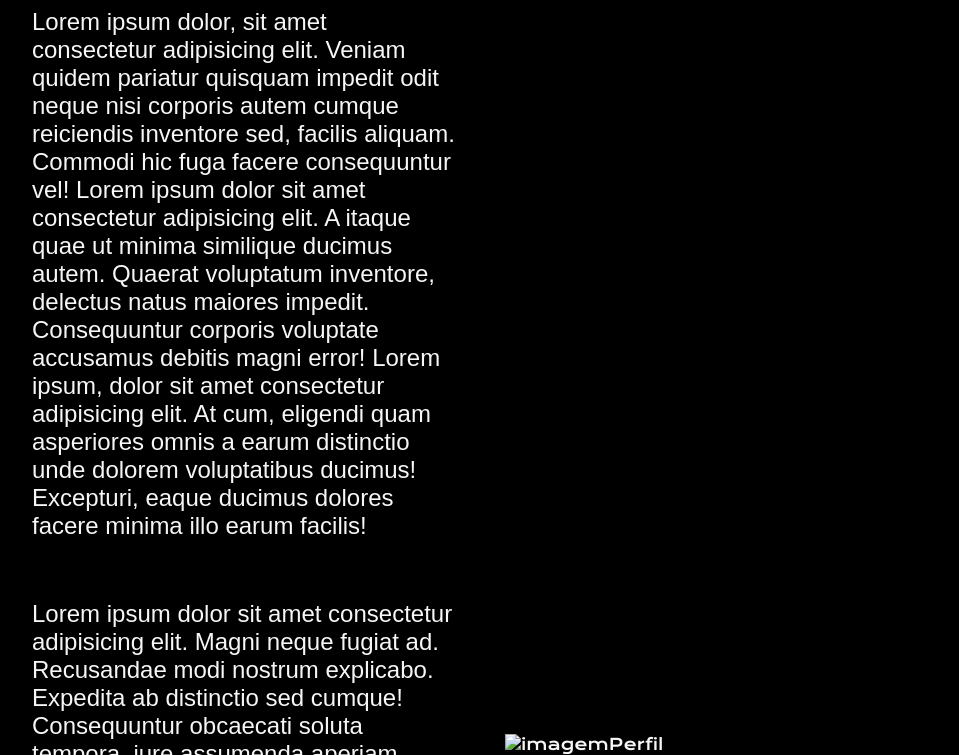
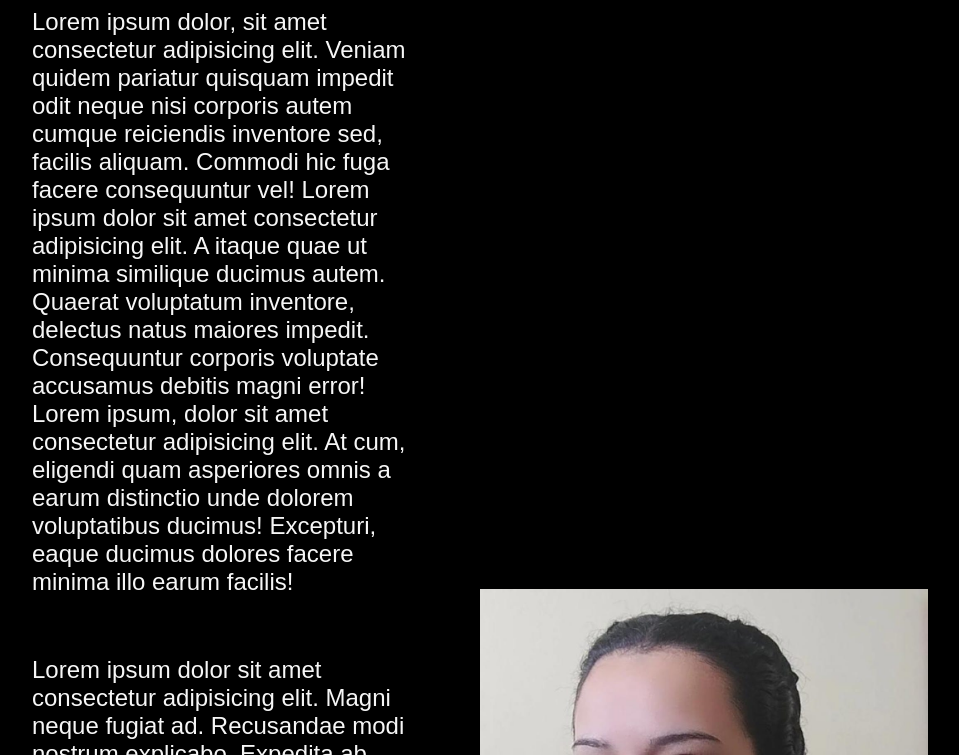
Before and after one commit to yasmimdias1/portifolio, a plain HTML site: page about.html in a window 1280 px wide. Shown: the part 197-952 px from the top of the page, without its empty margins (160-1119 px from the left). Drawn offline with nearby package versions, Linux system fonts and the light colour scheme.

Commit message:
Update about.html

```diff
--- a/about.html
+++ b/about.html
@@ -20,7 +20,7 @@
 
             <p class="apresentacao__conteudo__texto">Lorem ipsum dolor sit amet consectetur adipisicing elit. Magni neque fugiat ad. Recusandae modi nostrum explicabo. Expedita ab distinctio sed cumque! Consequuntur obcaecati soluta tempora, iure assumenda aperiam eaque at. Lorem ipsum dolor sit amet consectetur adipisicing elit. Nobis consequatur voluptate reiciendis dignissimos voluptatibus quod sit obcaecati exercitationem fuga nesciunt dicta, voluptas deleniti ratione, soluta sapiente, voluptates rem facere officiis! Lorem ipsum dolor sit amet consectetur adipisicing elit. Expedita, illum? Omnis adipisci blanditiis magnam, obcaecati ex commodi corrupti repellendus quisquam, repellat similique, illum labore sequi eveniet! Consequatur delectus quo aperiam. Lorem ipsum, dolor sit amet consectetur adipisicing elit. Cupiditate hic tempora voluptatibus nihil tempore sed voluptatum impedit consectetur architecto sapiente nesciunt velit et, officia doloremque saepe laborum minus repellendus officiis. Lorem ipsum dolor sit amet consectetur adipisicing elit. Accusantium delectus explicabo ipsam, sunt reiciendis libero excepturi alias consequatur corrupti nulla deleniti, itaque nobis non suscipit praesentium assumenda iusto sequi quae.</p>
         </section>
-        <img src="imagens/image 11.png" alt="imagemPerfil" class="apresentcao__imagem">
+        <img src="imagens/fotoEu.jpg" alt="Imgagem de perfil" class="apresentcao__imagem">
     </main>
     <footer class="rodape">
         <p>criado por Yasmim Dias</p>
```
